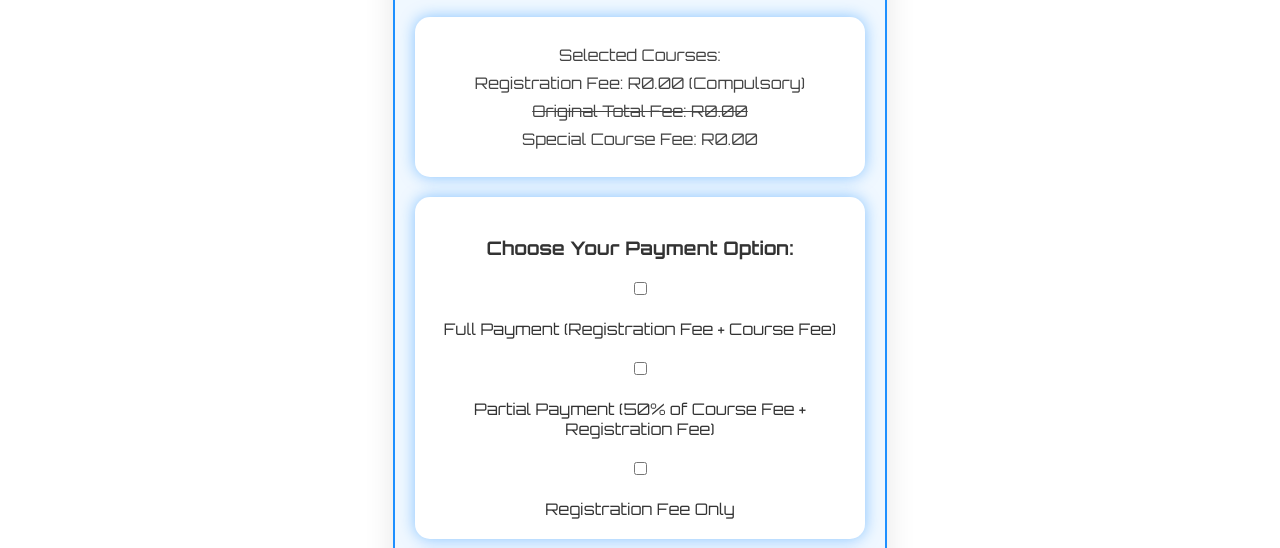
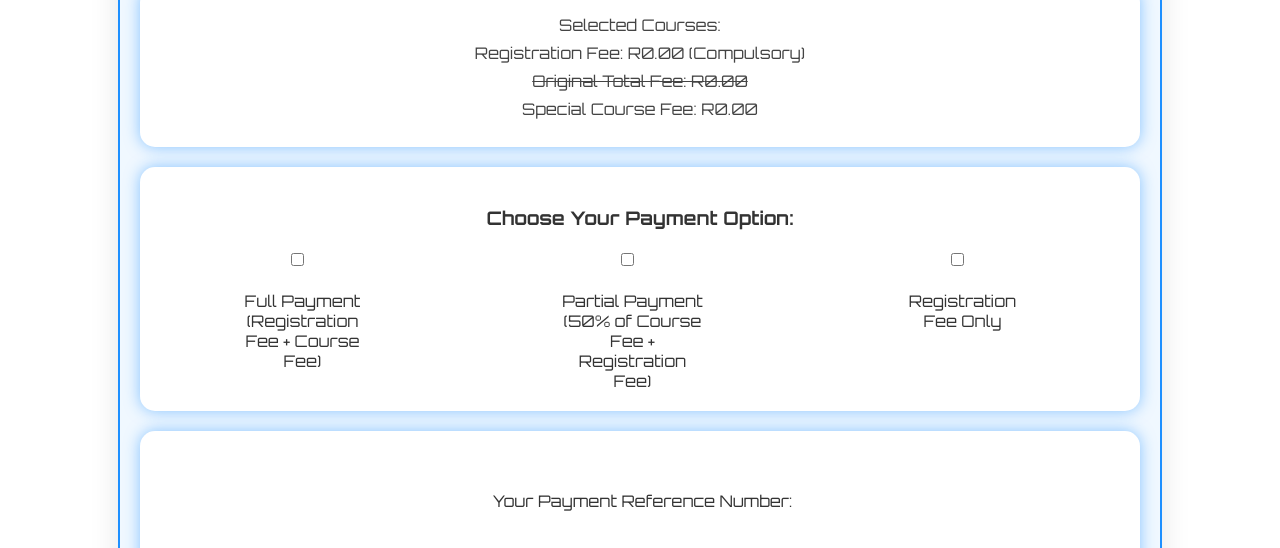
Before and after one commit to adeyinkasamuel/iglam-academy, a website: page public/payment.html in a window 1280 px wide. Shown: the part 201-749 px from the top of the page. Drawn offline with Linux system fonts and the light colour scheme.

Commit message:
HTML aligned
Payment page check box is properly aligned

```diff
--- a/public/css/payment.css
+++ b/public/css/payment.css
@@ -17,9 +17,10 @@ body {
     color: #333;
 }
 
+/* Increase the width of the container */
 .container {
-    width: 100%;
-    max-width: 450px;
+    width: 90%; /* Make it 90% of the viewport width */
+    max-width: 1000px; /* Allow it to expand up to 1000px */
     background: #f0f8ff;
     border: 2px solid #1e90ff;
     border-radius: 15px;
@@ -83,7 +84,67 @@ h1 {
     color: #444;
 }
 
-/* EFT Payment Info */
+/* Horizontally align payment options with improved spacing */
+.glow-card form {
+    display: flex;
+    justify-content: flex-start; /* Align items to the left */
+    align-items: center;
+    gap: 30px; /* Add space between each option */
+    flex-wrap: wrap; /* Allows wrapping for smaller screens */
+    margin-top: 20px; /* Add margin above the form */
+}
+
+/* Ensure checkboxes and labels are inline and aligned */
+.glow-card form label {
+    margin-left: 5px;
+    display: inline-block;
+    vertical-align: middle;
+}
+
+/* Space between checkbox and label */
+.glow-card form input[type="checkbox"] {
+    margin-right: 10px;
+}
+
+/* Payment Option Group Styling for Wrapping Text */
+.payment-option-group {
+    display: flex;
+    align-items: center;
+    margin-right: 20px;
+    flex-direction: column; /* Align checkbox and text vertically */
+    text-align: center; /* Center-align the text */
+    white-space: pre-wrap; /* Ensure text wraps to new lines as needed */
+    max-width: 150px; /* Limit width to force line breaks */
+}
+
+/* Ensure checkbox and text stay together */
+.payment-option-group input[type="checkbox"] {
+    margin-bottom: 5px; /* Add space below the checkbox */
+}
+
+/* Adjust form container for proper alignment */
+.glow-card form {
+    display: flex;
+    justify-content: space-around; /* Space out the payment options evenly */
+    align-items: flex-start; /* Align items at the top */
+    flex-wrap: wrap; /* Allows wrapping for smaller screens */
+    margin-top: 20px; /* Add margin above the form */
+}
+
+/* Responsive adjustments for smaller screens */
+@media (max-width: 768px) {
+    .glow-card form {
+        flex-direction: column; /* Stack vertically on small screens */
+    }
+
+    .payment-option-group {
+        margin-top: 10px;
+        max-width: 100%; /* Allow full width on smaller screens */
+    }
+}
+
+
+
 ul {
     list-style-type: none;
     padding: 0;
@@ -138,7 +199,6 @@ form input[type="file"] {
     font-size: 14px;
 }
 
-
 .payment-button {
     background: linear-gradient(135deg, #1e90ff, #00bfff);
     border: none;
@@ -191,6 +251,11 @@ form input[type="file"] {
     .logo {
         width: 60px;
     }
+
+    /* Adjust flex direction for smaller screens */
+    .glow-card form {
+        flex-direction: column; /* Stack vertically for small screens */
+    }
 }
 
 @media (max-width: 480px) {
--- a/public/payment.html
+++ b/public/payment.html
@@ -42,16 +42,24 @@
 <div class="glow-card">
     <h3>Choose Your Payment Option:</h3>
     <form>
+        <div class="payment-option-group">
             <input type="checkbox" id="fullPaymentCheckbox" onchange="handleCheckboxChange()">
-                <label for="fullPaymentCheckbox">Full Payment (Registration Fee + Course Fee)</label><br>
+            <label for="fullPaymentCheckbox">Full Payment (Registration Fee + Course Fee)</label>
+        </div>
 
+        <div class="payment-option-group">
             <input type="checkbox" id="partialPaymentCheckbox" onchange="handleCheckboxChange()">
-                <label for="partialPaymentCheckbox">Partial Payment (50% of Course Fee + Registration Fee)</label><br>
+            <label for="partialPaymentCheckbox">Partial Payment (50% of Course Fee + Registration Fee)</label>
+        </div>
 
+        <div class="payment-option-group">
             <input type="checkbox" id="registrationOnlyCheckbox" onchange="handleCheckboxChange()">
             <label for="registrationOnlyCheckbox">Registration Fee Only</label>
+        </div>
     </form>
 </div>
+
+
 
         <!-- Payment Reference Form -->
 <div class="glow-card">
@@ -63,12 +71,16 @@
         <label for="reference">Your Payment Reference Number:</label>
         <input type="text" id="reference" name="reference" required>
 
+        <label for="amountPaid">Amount Paid:</label>
+        <input type="text" id="amountPaid" name="amountPaid" required>
+
         <label for="proof">Upload Proof of Payment (optional):</label>
         <input type="file" id="proof" name="proof">
 
         <button type="submit" id="payButton" class="payment-button">Submit Payment Details</button>
     </form>
 </div>
+
 
         <div class="contact-info">
             <p>If you have any questions, please contact us at <a href="mailto:info@iglam.co.za">info@iglam.co.za</a>.</p>
```
Also changed, not shown: routes/eftPayment.js (+11 -8 lines), uploads/proof-of-payment/1728401947551.png (added). Lines whose indentation alone changed are shown as unchanged.
